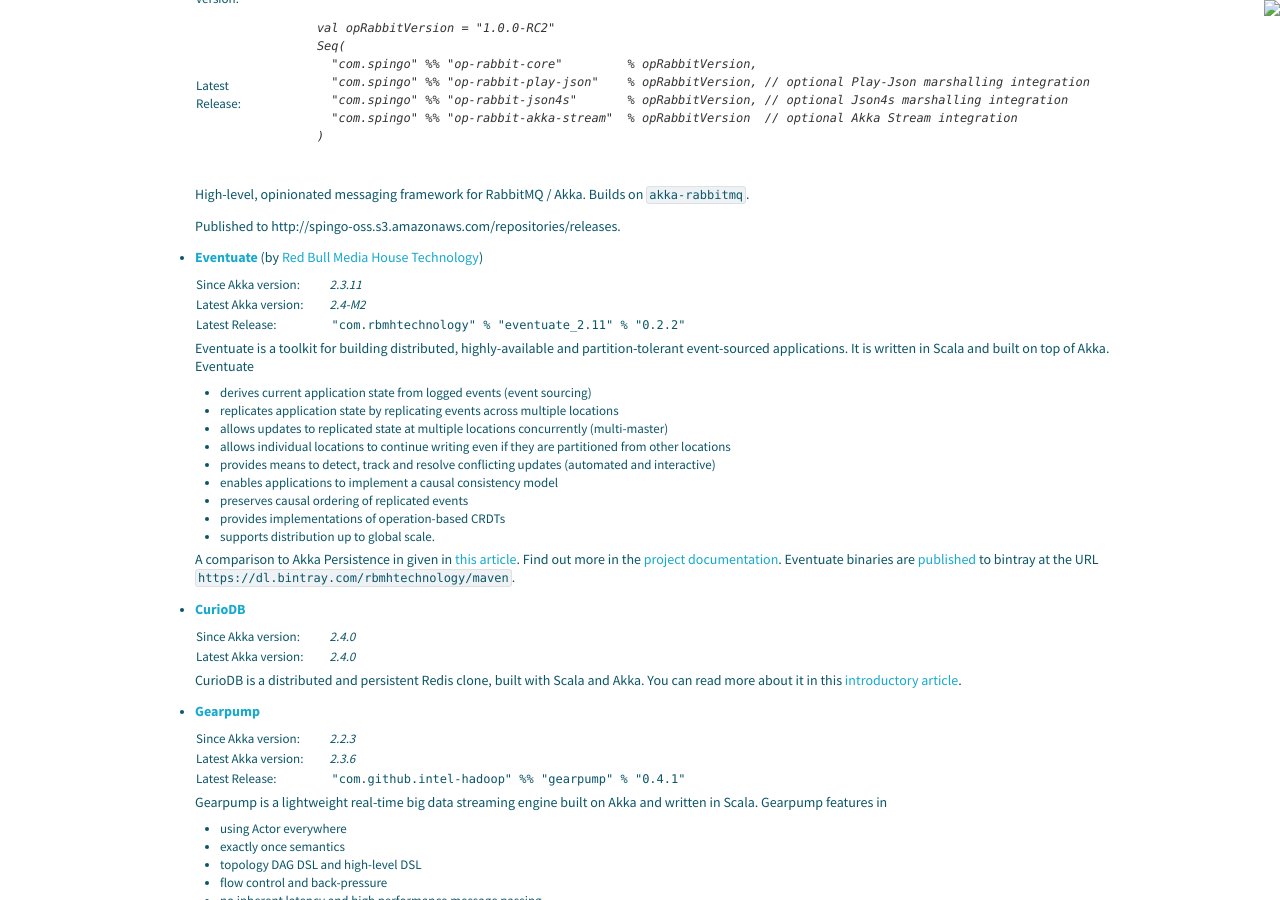
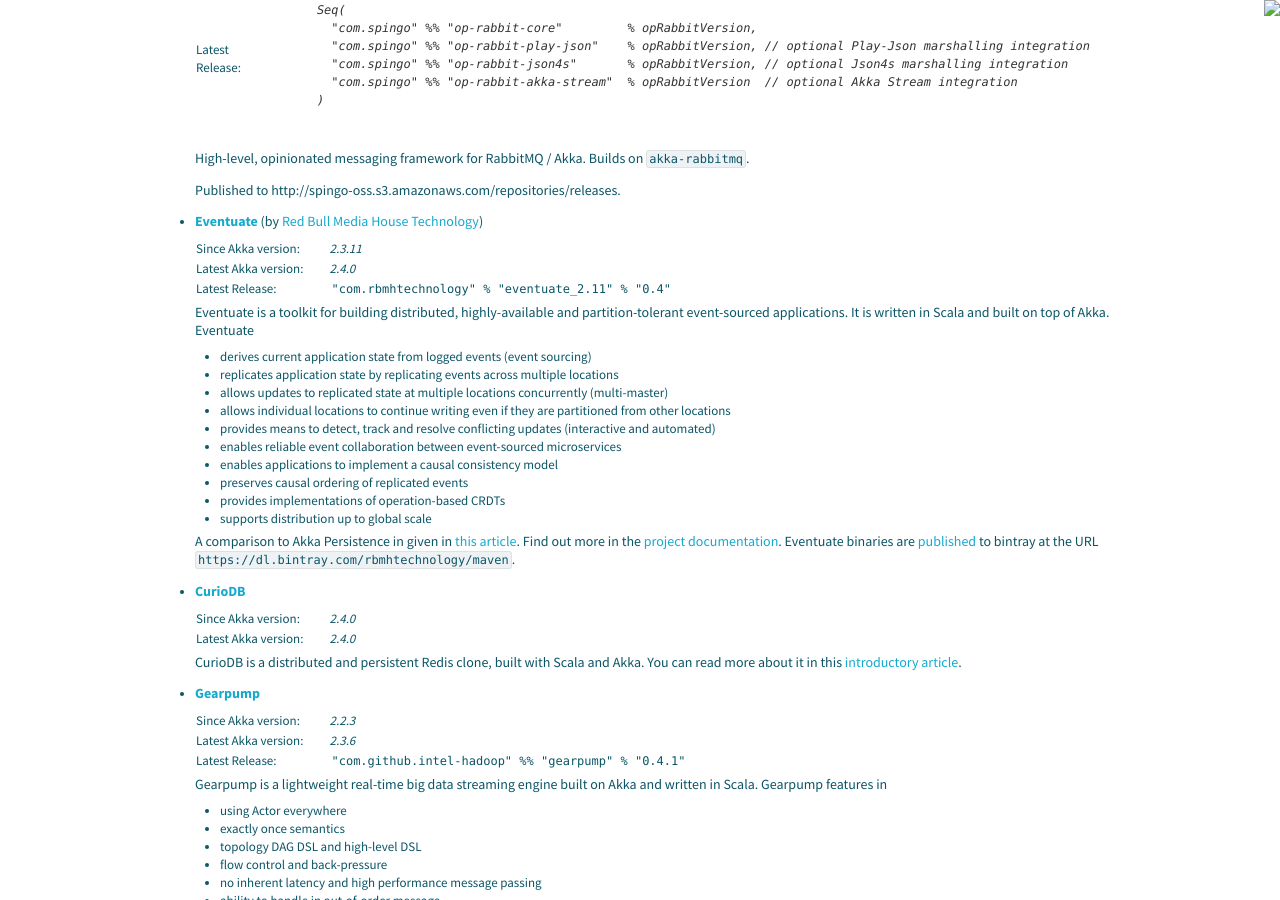
Before and after one commit to raboof/akka.github.com, a Jekyll site: the page built from community/index.md, in a window 1280 px wide and 900 px high, scrolled down 9562 px. Built offline with Jekyll 4.4.1, drawn with Linux system fonts in a browser that asks for light colours; some of the changed text lies outside the part shown.

Commit message:
New releases
- Eventuate 0.4
- Akka Persistence Cassandra 0.4

```diff
--- a/community/index.md
+++ b/community/index.md
@@ -298,8 +298,8 @@
 
   <table class="stats">
   <tr><td>Since Akka version:</td><td>2.3.0</td></tr>
-  <tr><td>Latest Akka version:</td><td>2.3.11</td></tr>
-  <tr><td>Latest Release:</td><td><code>"com.github.krasserm" % "akka-persistence-cassandra_2.10" % "0.3.9"</code><br><code>"com.github.krasserm" % "akka-persistence-cassandra_2.11" % "0.3.9"</code></td></tr>
+  <tr><td>Latest Akka version:</td><td>2.4.0</td></tr>
+  <tr><td>Latest Release:</td><td><code>"com.github.krasserm" % "akka-persistence-cassandra_2.11" % "0.4"</code></td></tr>
   </table>
 
   Published to bintray at the URL `http://dl.bintray.com/krasserm/maven`.
@@ -527,7 +527,7 @@
   <table class="stats">
   <tr><td>Since Akka version:</td><td>2.3.2</td></tr>
   <tr><td>Latest Akka version:</td><td>2.3.11</td></tr>
-  <tr><td>Latest Release:</td><td><code>"com.github.krasserm" % "akka-persistence-cassandra_2.10" % "0.3.9"</code><br><code>"com.github.krasserm" % "akka-persistence-cassandra_2.11" % "0.3.9"</code></td></tr>
+  <tr><td>Latest Release:</td><td><code>"com.github.krasserm" % "akka-persistence-cassandra_2.11" % "0.4"</code></td></tr>
   </table>
 
   Published to bintray at the URL `http://dl.bintray.com/krasserm/maven`.
@@ -781,8 +781,8 @@
 
   <table class="stats">
   <tr><td>Since Akka version:</td><td>2.3.11</td></tr>
-  <tr><td>Latest Akka version:</td><td>2.4-M2</td></tr>
-  <tr><td>Latest Release:</td><td><code>"com.rbmhtechnology" % "eventuate_2.11" % "0.2.2"</code></td></tr>
+  <tr><td>Latest Akka version:</td><td>2.4.0</td></tr>
+  <tr><td>Latest Release:</td><td><code>"com.rbmhtechnology" % "eventuate_2.11" % "0.4"</code></td></tr>
   </table>
 
   Eventuate is a toolkit for building distributed, highly-available and partition-tolerant event-sourced applications. It is written in Scala and built on top of Akka. Eventuate
@@ -791,11 +791,12 @@
   - replicates application state by replicating events across multiple locations
   - allows updates to replicated state at multiple locations concurrently (multi-master)
   - allows individual locations to continue writing even if they are partitioned from other locations
-  - provides means to detect, track and resolve conflicting updates (automated and interactive)
+  - provides means to detect, track and resolve conflicting updates (interactive and automated)
+  - enables reliable event collaboration between event-sourced microservices
   - enables applications to implement a causal consistency model
   - preserves causal ordering of replicated events
   - provides implementations of operation-based CRDTs
-  - supports distribution up to global scale.
+  - supports distribution up to global scale
 
   A comparison to Akka Persistence in given in [this article](https://krasserm.github.io/2015/05/25/akka-persistence-eventuate-comparison/). Find out more in the [project documentation](http://rbmhtechnology.github.io/eventuate/). Eventuate binaries are [published](http://rbmhtechnology.github.io/eventuate/download.html) to bintray at the URL `https://dl.bintray.com/rbmhtechnology/maven`.
 
```
